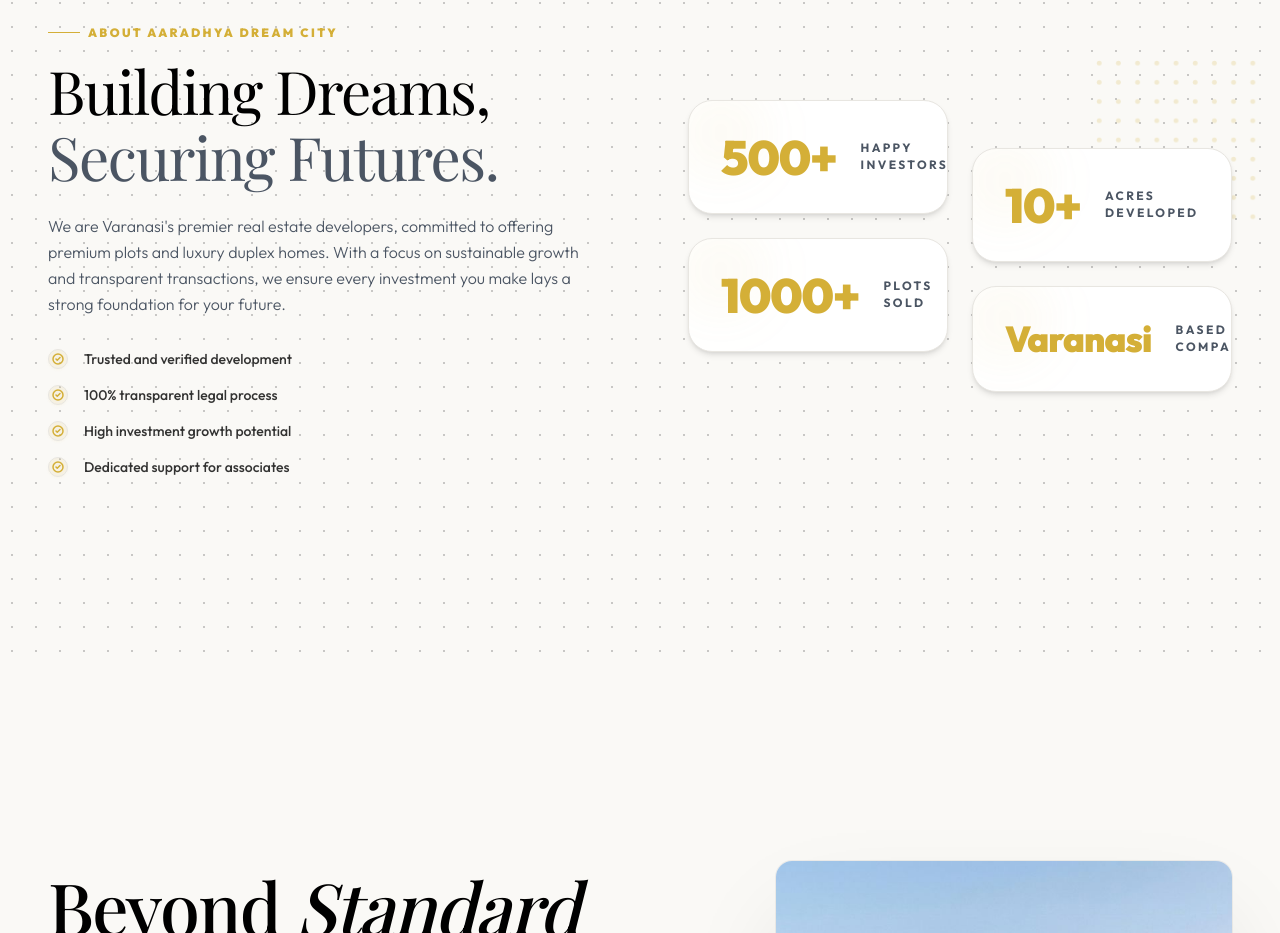
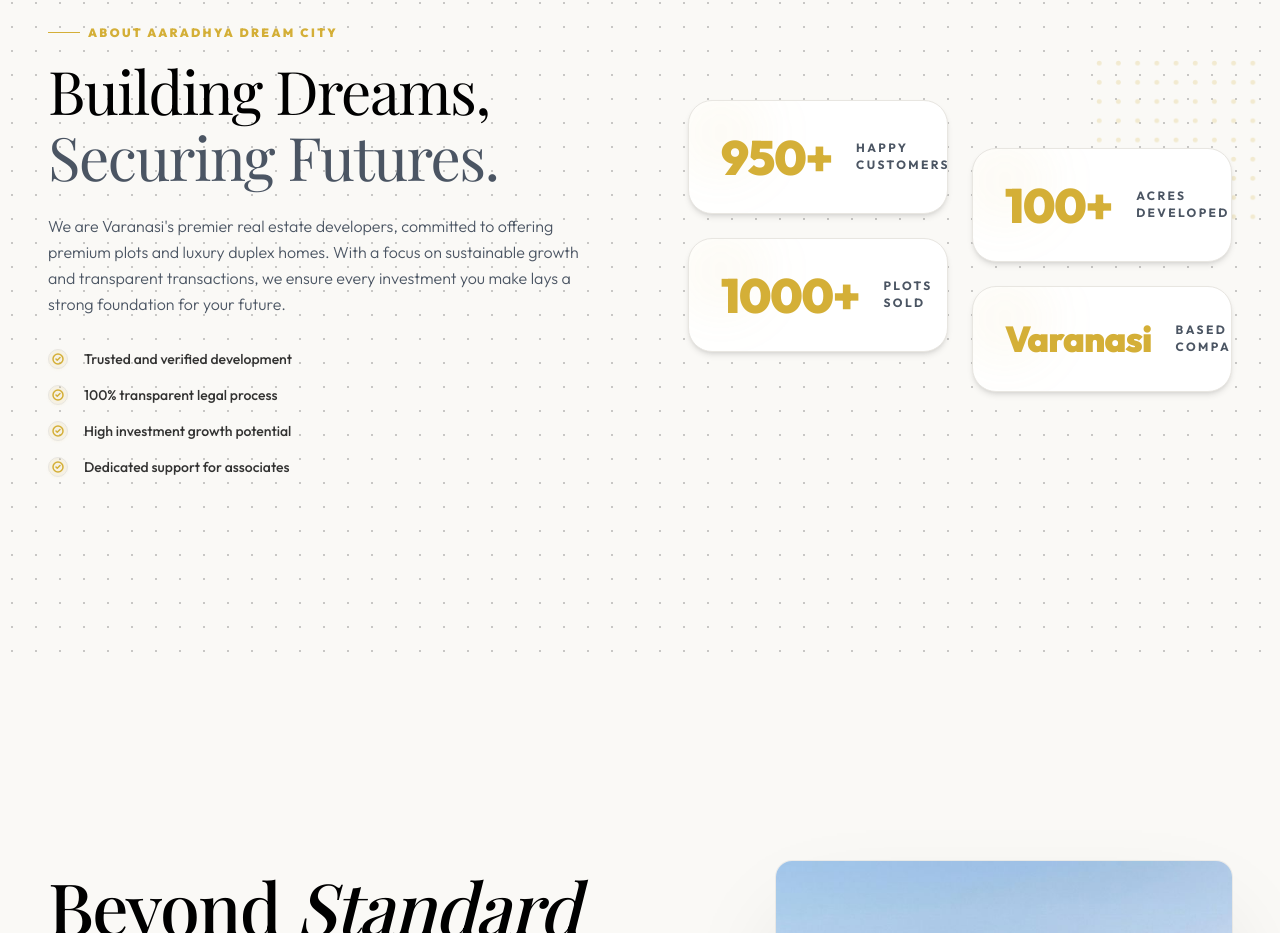
Before and after one commit to spidey-rizz/aaradhyadreamuat, a Next.js app: page / in a window 1280 px wide. Shown: the part 978-1911 px from the top of the page. Built offline with nearby package versions, Linux system fonts and the light colour scheme; no server answers; a web font is replaced by a local one.

Commit message:
number change in ui
Happy customer 950+
Plot sold 1000+
100+ Acer

```diff
--- a/app/page.tsx
+++ b/app/page.tsx
@@ -172,8 +172,8 @@ export default function Home() {
                       {/* Circle Accent */}
                       <div className="absolute -top-4 -left-4 w-24 h-24 bg-primary/5 rounded-full blur-xl group-hover:bg-primary/10 transition-colors" />
                       <div className="relative z-10 flex items-center gap-6">
-                        <span className="text-4xl sm:text-5xl font-black text-primary tracking-tight font-sans">500+</span>
-                        <span className="text-xs font-bold text-muted-foreground uppercase tracking-[0.2em] leading-snug">Happy<br />Investors</span>
+                        <span className="text-4xl sm:text-5xl font-black text-primary tracking-tight font-sans">950+</span>
+                        <span className="text-xs font-bold text-muted-foreground uppercase tracking-[0.2em] leading-snug">Happy<br />Customers</span>
                       </div>
                     </div>
 
@@ -199,7 +199,7 @@ export default function Home() {
                       {/* Circle Accent */}
                       <div className="absolute -top-4 -left-4 w-24 h-24 bg-primary/5 rounded-full blur-xl group-hover:bg-primary/10 transition-colors" />
                       <div className="relative z-10 flex items-center gap-6">
-                        <span className="text-4xl sm:text-5xl font-black text-primary tracking-tight font-sans">10+</span>
+                        <span className="text-4xl sm:text-5xl font-black text-primary tracking-tight font-sans">100+</span>
                         <span className="text-xs font-bold text-muted-foreground uppercase tracking-[0.2em] leading-snug">Acres<br />Developed</span>
                       </div>
                     </div>
```
